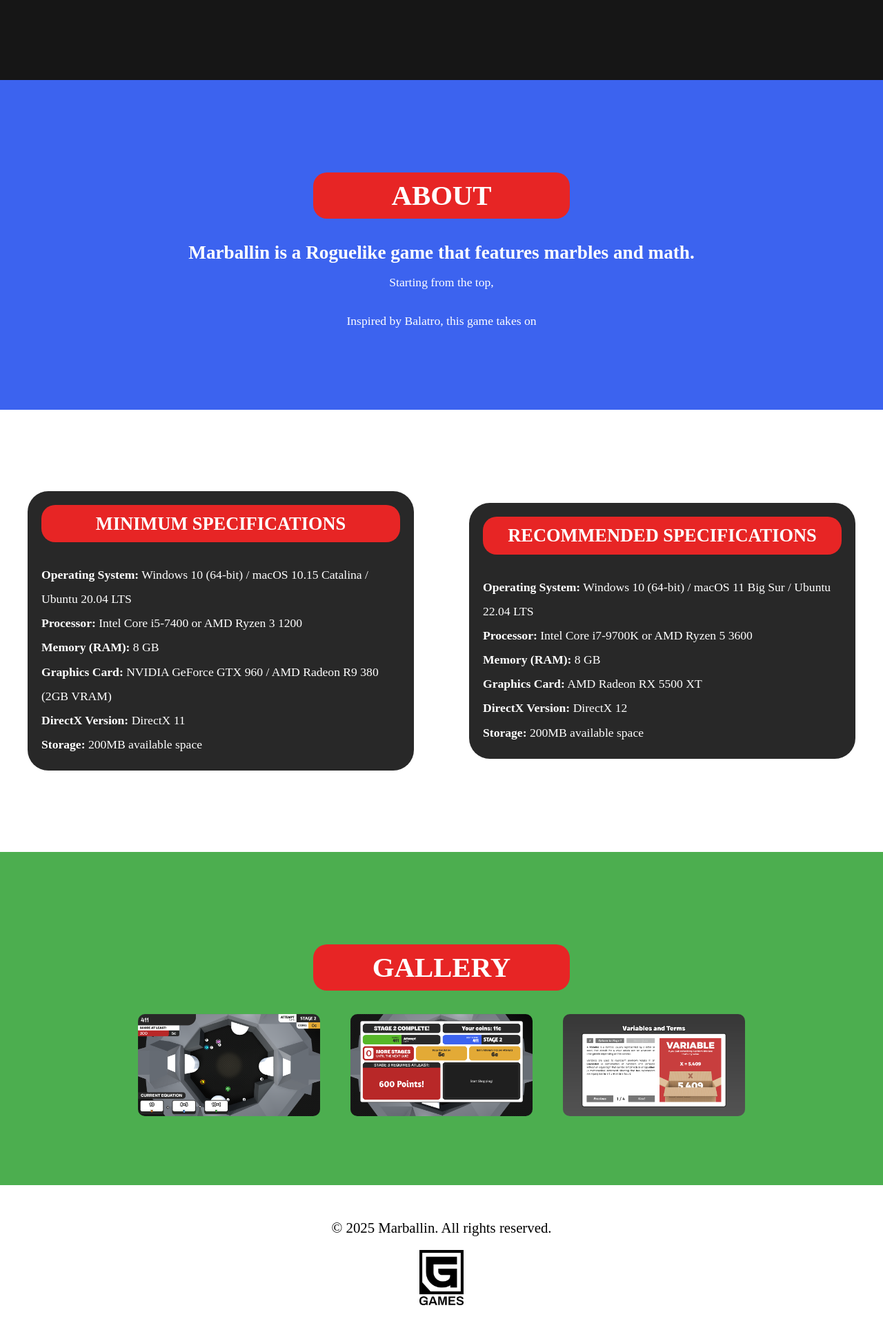
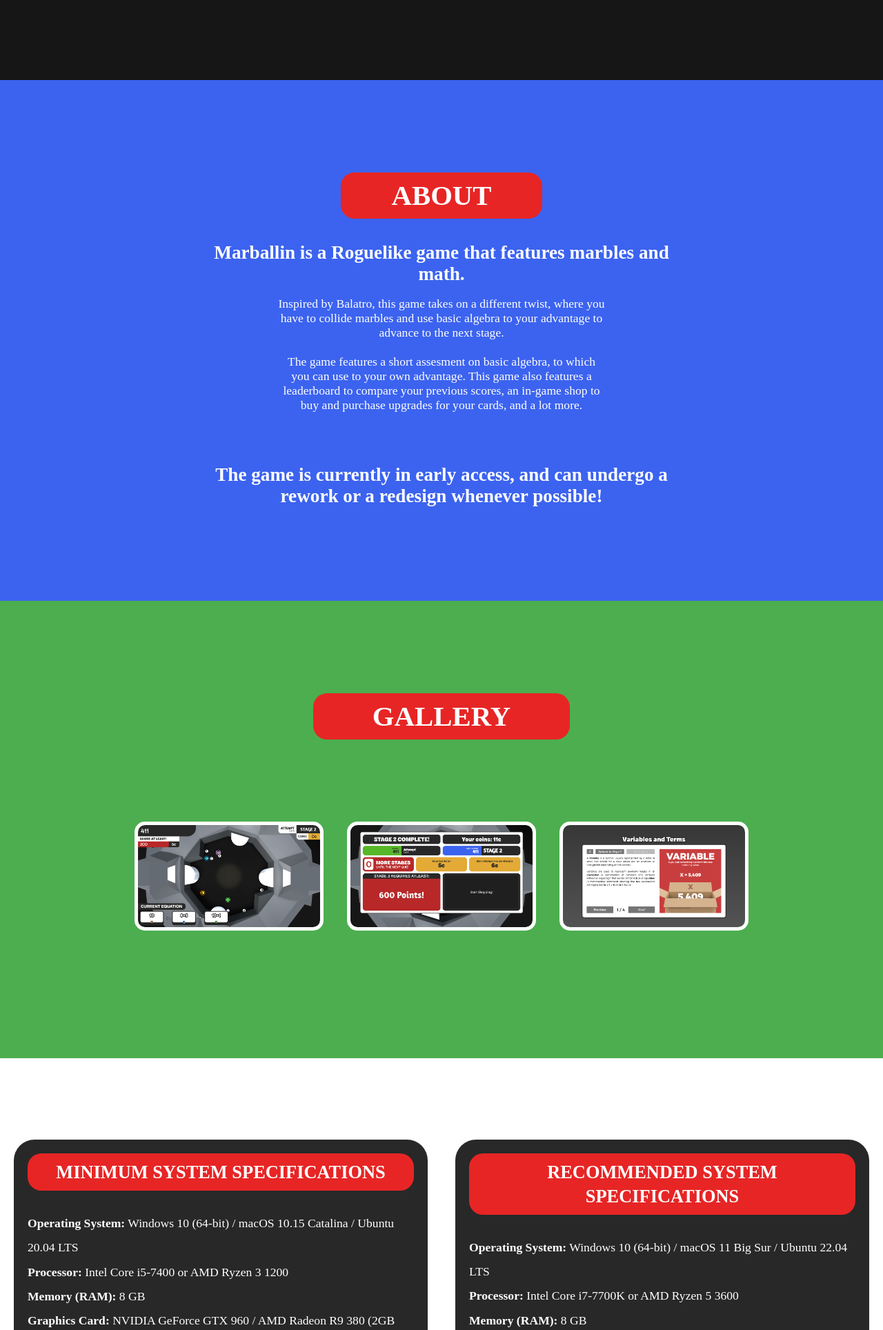
Before and after one commit to UnreignedX/marballin-promo-website, a PHP site: page / in a window 1280 px wide. Shown: the part 894-2822 px from the top of the page at 69% size. Before the commit the page ends 2786 px from the top, so only its background shows below. Run offline with PHP 8.4, Linux system fonts and the light colour scheme; some web fonts are replaced.

Commit message:
final change

```diff
--- a/index.html
+++ b/index.html
@@ -29,36 +29,13 @@
             </div>
         </div>
         <section>
-            <div class="section-content about">
+            <div class="section-content about-section">
                 <h1 class="s-c-header">About</h1>
                 Marballin is a Roguelike game that features marbles and math.
-                <p>Starting from the top,</p>
-                <p>Inspired by Balatro, this game takes on</p>
-            </div>
-        </section>
-        <section class="about-specs">
-            <div class="section-content specs">
-            <ul>
-                <h1 class="s-c-header">Minimum Specifications</h1>
-                <li><strong>Operating System:</strong> Windows 10 (64-bit) / macOS 10.15 Catalina / Ubuntu 20.04 LTS</li>
-                <li><strong>Processor:</strong> Intel Core i5-7400 or AMD Ryzen 3 1200</li>
-                <li><strong>Memory (RAM):</strong> 8 GB</li>
-                <li><strong>Graphics Card:</strong> NVIDIA GeForce GTX 960 / AMD Radeon R9 380 (2GB VRAM)</li>
-                <li><strong>DirectX Version:</strong> DirectX 11</li>
-                <li><strong>Storage:</strong> 200MB available space</li>
-            </ul>
-            </div>
-
-            <div class="section-content specs">
-            <ul>
-                <h1 class="s-c-header">Recommended Specifications</h1>
-                <li><strong>Operating System:</strong> Windows 10 (64-bit) / macOS 11 Big Sur / Ubuntu 22.04 LTS</li>
-                <li><strong>Processor:</strong> Intel Core i7-9700K or AMD Ryzen 5 3600</li>
-                <li><strong>Memory (RAM):</strong> 8 GB</li>
-                <li><strong>Graphics Card:</strong> AMD Radeon RX 5500 XT</li>
-                <li><strong>DirectX Version:</strong> DirectX 12</li>
-                <li><strong>Storage:</strong> 200MB available space</li>
-            </ul>
+                <p>Inspired by Balatro, this game takes on a different twist, where you have to collide marbles and use basic algebra to your advantage to advance to the next stage.<br><br>
+                The game features a short assesment on basic algebra, to which you can use to your own advantage. This game also features a leaderboard to compare your previous scores, an in-game shop to buy and purchase upgrades for your cards, and a lot more.<br><br>
+                </p>
+                <h4>The game is currently in early access, and can undergo a rework or a redesign whenever possible!</h4>
             </div>
         </section>
         <section>
@@ -71,6 +48,36 @@
                 </div>
             </div>
         </section>
+        <section class="about-specs">
+            <div class="section-content specs">
+            <ul>
+                <h1 class="s-c-header">Minimum System Specifications</h1>
+                <li><strong>Operating System:</strong> Windows 10 (64-bit) / macOS 10.15 Catalina / Ubuntu 20.04 LTS</li>
+                <li><strong>Processor:</strong> Intel Core i5-7400 or AMD Ryzen 3 1200</li>
+                <li><strong>Memory (RAM):</strong> 8 GB</li>
+                <li><strong>Graphics Card:</strong> NVIDIA GeForce GTX 960 / AMD Radeon R9 380 (2GB VRAM)</li>
+                <li><strong>DirectX Version:</strong> DirectX 11</li>
+                <li><strong>Storage:</strong> 200MB available space</li>
+            </ul>
+            </div>
+            <div class="section-content specs">
+            <ul>
+                <h1 class="s-c-header">Recommended System Specifications</h1>
+                <li><strong>Operating System:</strong> Windows 10 (64-bit) / macOS 11 Big Sur / Ubuntu 22.04 LTS</li>
+                <li><strong>Processor:</strong> Intel Core i7-7700K or AMD Ryzen 5 3600</li>
+                <li><strong>Memory (RAM):</strong> 8 GB</li>
+                <li><strong>Graphics Card:</strong> AMD Radeon RX 5500 XT or better</li>
+                <li><strong>DirectX Version:</strong> DirectX 12</li>
+                <li><strong>Storage:</strong> 200MB available space</li>
+            </ul>
+            </div>
+        </section>
+        <section>
+            <div class="section-content">
+                <h1 class="s-c-header">Check out other games!</h1>
+                <a href="https://darkslateblue-baboon-718351.hostingersite.com" target="_blank">
+                    <img src="assets/ads00.png" alt="Balatro">
+                </section>
         <section class="footer">
             <div class="footer-content">
                 <h6>&copy; 2025 Marballin. All rights reserved.</h6>
--- a/style.css
+++ b/style.css
@@ -10,6 +10,7 @@
 }
 
 body {
+  overflow-x: hidden;
   font-size: 1.6rem;
   margin: 0;
   font-family: Verdana;
@@ -116,9 +117,13 @@ section {
   padding: 100px 200px;
   font-family: "Alexandria";
   font-size: 1.7rem;
-  font-weight: 900;
+  font-weight: 700;
   color: #ffffff;
   text-align: center;
+}
+
+.about-section {
+    padding: 100px 300px;
 }
 
 .section-content h1 {
@@ -181,7 +186,7 @@ section {
   justify-content: space-between;
   flex-direction: row;
   width: 100%;
-  height: auto;
+  margin: 90px 0;
 }
 
 .gallery-images img {
@@ -191,13 +196,18 @@ section {
 }
 
 .gallery-images img {
+  outline: 5px solid white;
   transition: all 0.3s ease;
 }
 
 .gallery-images img:hover {
   z-index: 5;
-  transform: scale(1.55) translateY(40px);
+  transform: scale(1.75) translateY(40px);
   box-shadow: 2px 10px 30px 0px rgba(0, 0, 0, 0.5);
+}
+
+.section-content .about-section {
+  padding: 0px 100px;
 }
 
 .gallery-images img:hover .s-c-header{
@@ -212,7 +222,7 @@ section {
 
 .about-specs div {
   width:100vw;
-  padding: 100px 40px;
+  padding: 100px 20px;
 }
 
 nav {
```
